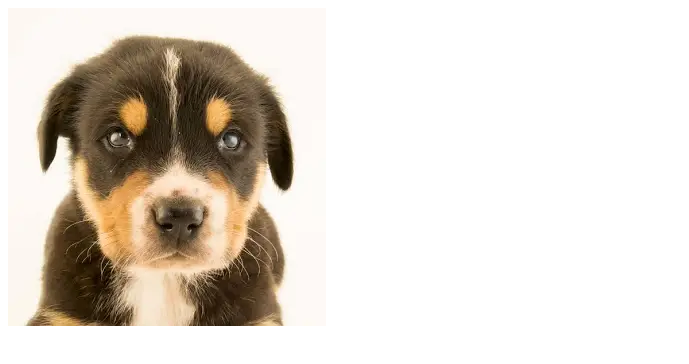
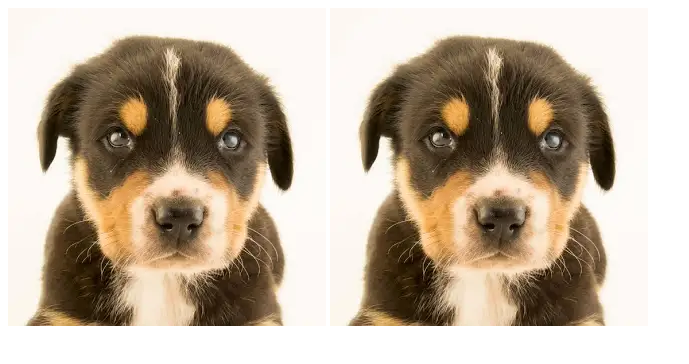
Before and after one commit to pHewx/test4, a website: page index.html in a window 1280 px wide. Shown: the whole page, without its empty margins (0-689 px from the left). Drawn offline with Linux system fonts and the light colour scheme.

Commit message:
added same image

```diff
--- a/index.html
+++ b/index.html
@@ -9,6 +9,7 @@
 
 <body>
   <img src="dog.webp" alt="">
+  <img src="dog.webp" alt="">
 </body>
 
 
```
